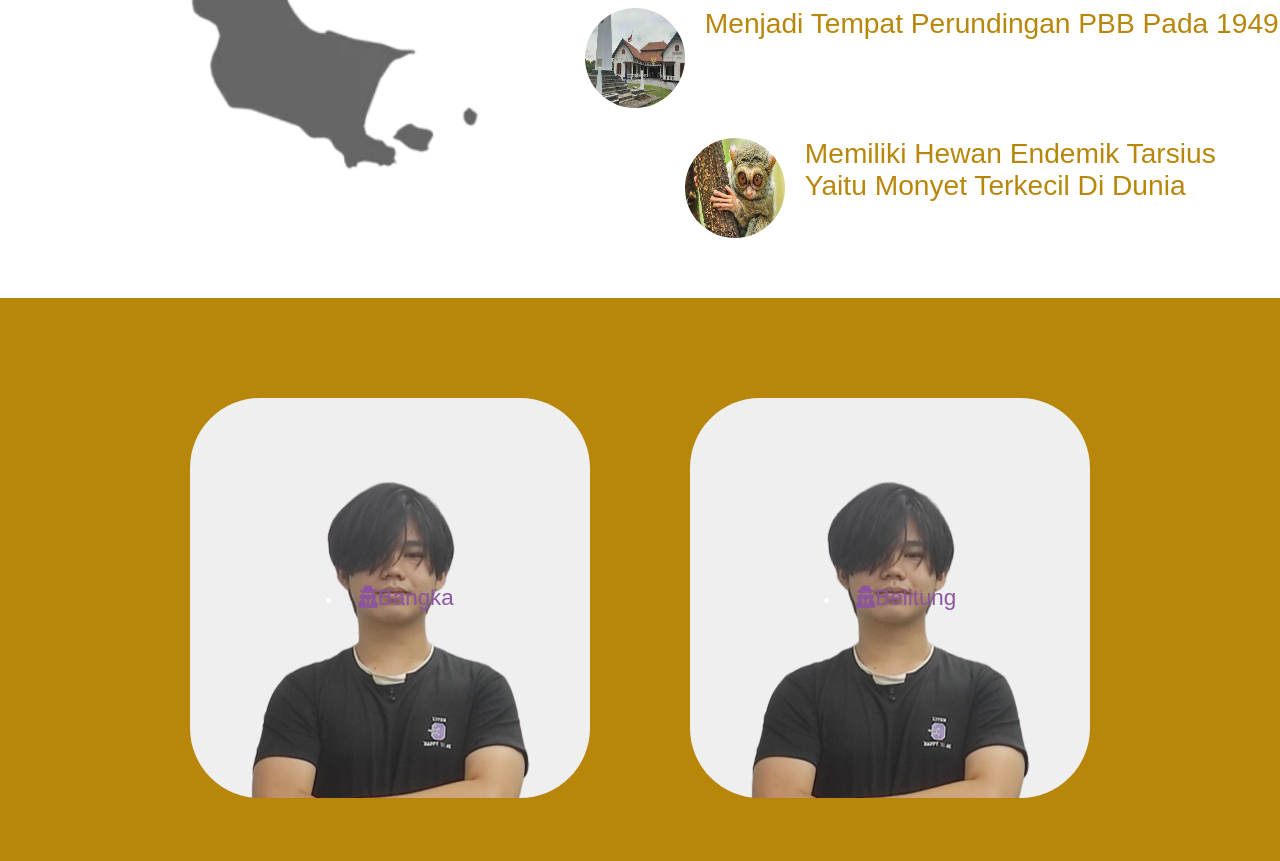
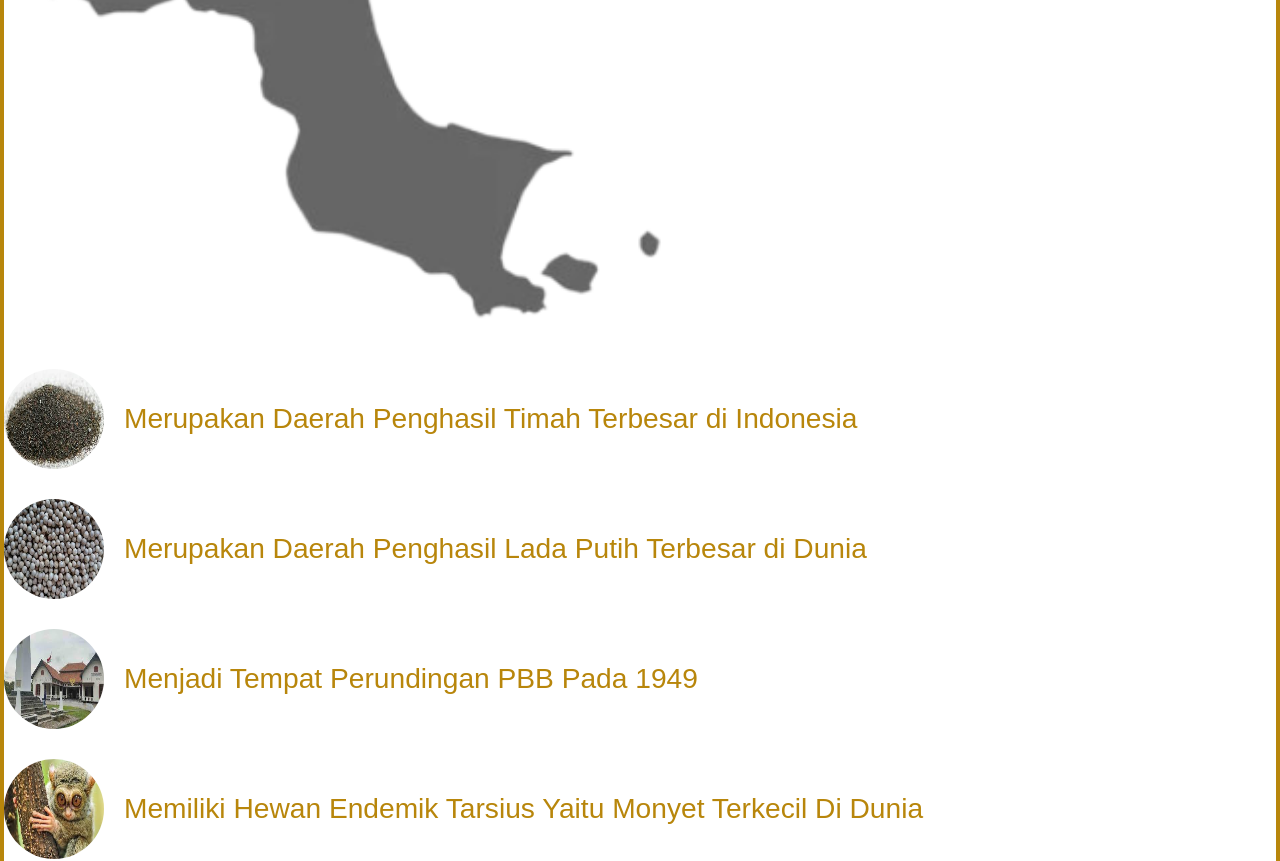
Before and after one commit to ptikelompok8/UAS, a React (Create React App) app: page / in a window 1280 px wide. Shown: the part 1780-2641 px from the top of the page. Built offline with nearby package versions, Linux system fonts and the light colour scheme; no server answers; a web font is replaced by a local one.

Commit message:
Update HomeStyle.css

```diff
--- a/src/routes/HomeStyle.css
+++ b/src/routes/HomeStyle.css
@@ -5,7 +5,7 @@
     top: 50%;
     left: 50%;
     transform: translate(-50%, -50%);
-    z-index: 1
+    z-index: 1;
 }
 
 .content {
@@ -36,74 +36,75 @@
     z-index: 0;
 }
 
-.Home{
+.Home {
     background-color: darkgoldenrod;
 }
 
-.ContentTwo{
+.ContentTwo {
     margin-top: 50px;
     justify-content: center;
     display: flex;
 }
 
-.ContentTwo button{
+.ContentTwo button {
     margin: 50px;
-    height: 400px;
+    height: 300px;
     width: 400px;
-    background-image: url('../image/davin.png');
+    background-image: url('../img/BelitungBG.jpg');
     background-position: center;
     border-radius: 70px;
     cursor: pointer;
     transition: transform 0.3s ease, width 0.3s ease, height 0.3s ease;
-    border : transparent;
+    border: transparent;
+    margin-bottom: 0;
+    margin-top: 100px;
 }
 
-.ContentTwo button:hover{
+.ContentTwo button:hover {
     transform: scale(1.1);
     transition: transform 0.3s ease, width 0.3s ease, height 0.3s ease;
 }
 
-.ContentThree{
+.ContentThree {
     display: flex;
     width: 100%;
     transition: 2s;
     margin-top: 50px;
 }
 
-.ContentThree img{
+.ContentThree img {
     width: 100%;
     border-radius: 50px;
-
 }
 
-.ContentTri{
+.ContentTri {
     width: 800px;
     margin: auto;
     border-radius: 10px;
     overflow: hidden;
 }
 
-#slide-1:target ~ .ContentThree{
+#slide-1:target ~ .ContentThree {
     margin-left: 0px;
 }
 
-#slide-2:target ~ .ContentThree{
+#slide-2:target ~ .ContentThree {
     margin-left: -100%;
 }
 
-#slide-3:target ~ .ContentThree{
+#slide-3:target ~ .ContentThree {
     margin-left: -200%;
 }
 
-#slide-4:target ~ .ContentThree{
+#slide-4:target ~ .ContentThree {
     margin-left: -300%;
 }
 
-#slide-5:target ~ .ContentThree{
+#slide-5:target ~ .ContentThree {
     margin-left: -400%;
 }
 
-.navi a{
+.navi a {
     display: inline-block;
     height: 25px;
     width: 25px;
@@ -113,11 +114,11 @@
     margin: 3px;
 }
 
-.navi a:hover{
+.navi a:hover {
     background-color: yellow;
 }
 
-.navi{
+.navi {
     position: absolute;
     margin-left: auto;
     margin-right: auto;
@@ -127,25 +128,15 @@
     margin-top: -50px;
 }
 
-@media only screen and (max-width: 768px){
-    .ContentTri{
-        width : 90%;
-    }
-}
-
-body{
-    background-color: darkblue;
-
-}
-
-.ContentFour{
+.ContentFour {
     background-color: white;
     padding-top: 30px;
     padding-bottom: 30px;
     margin-top: 50px;
     text-align: left;
 }
-.ContentFive{
+
+.ContentFive {
     background-color: white;
     padding-top: 30px;
     padding-bottom: 30px;
@@ -153,59 +144,48 @@ body{
     text-align: right;
 }
 
-.Tahu{
+.Tahu {
     left: 0;
 }
 
-.FaktaBangka{
+.FaktaBangka {
     font-size: 0.8rem;
     color: darkgoldenrod;
 }
 
-.BangkaImg{
+.BangkaImg {
     margin-left: 30px;
     width: 50%;
     height: 50%;
     margin-top: 50px;
 }
 
-.Bangkaa{
+.Bangkaa {
     display: flex;
+    flex-wrap: wrap;
 }
 
-.Timah{
-    display : flex;
-    margin-left: -100px;
+.Timah,
+.Lada,
+.Tarsius,
+.PBB {
+    display: flex;
     margin-bottom: 30px;
-
+    align-items: center;
+    flex-wrap: wrap;
 }
 
-.Lada{
-    display: flex;
-    margin-bottom: 30px;
-}
-
-.Tarsius{
-    display: flex;
-    margin-left: 200px;
-    margin-bottom: 30px;
-}
-
-.PBB{
-    display: flex;
-    margin-left: 100px;
-    margin-bottom: 30px;
-}
-
-.TimahImg, .LadaImg, .TarsiusImg, .PBBImg{
+.TimahImg,
+.LadaImg,
+.TarsiusImg,
+.PBBImg {
     margin-right: 20px;
     border-radius: 150px;
     width: 100px;
     height: 100px;
 }
 
-
-.FaktaBelitung{
+.FaktaBelitung {
     font-size: 0.8rem;
     color: darkgoldenrod;
 }
@@ -214,41 +194,102 @@ body{
     order: 2;
     width: 50%;
     height: auto;
-  }
+}
 
 .Belitungg {
     display: flex;
+    flex-wrap: wrap;
+    justify-content: flex-end;
 }
 
-
-.Lempah{
-    display : flex;
-    margin-right: 50px;
-    margin-bottom: 30px;
-
+.Belitungg > * {
+    margin-left: auto;
 }
 
-.Martabak{
+.Lempah,
+.Martabak,
+.Pantai,
+.Laskar {
     display: flex;
-    margin-right: 100px;
     margin-bottom: 30px;
+    align-items: center;
+    flex-wrap: wrap;
 }
 
-.Pantai{
-    display: flex;
-    margin-right: 150px;
-    margin-bottom: 30px;
-}
-
-.Laskar{
-    display: flex;
-    margin-right: 200px;
-    margin-bottom: 30px;
-}
-
-.LempahImg, .MartabakImg, .PantaiImg, .LaskarImg{
+.LempahImg,
+.MartabakImg,
+.PantaiImg,
+.LaskarImg {
     margin-right: 20px;
     border-radius: 150px;
     width: 100px;
     height: 100px;
+    right: 0;
+    left: 0;
 }
+
+
+@media only screen and (max-width: 768px) {
+    .ContentTri {
+        width: 90%;
+    }
+
+    .ContentTwo {
+        flex-direction: column;
+        align-items: center;
+    }
+
+    .ContentTwo button {
+        width: 80%;
+        height: auto;
+        margin: 20px 0;
+    }
+
+    .Name {
+        font-size: 2rem;
+        top: 20%;
+    }
+
+    .ContentFour, .ContentFive {
+        text-align: center;
+    }
+
+    .BangkaImg, .BelitungImg {
+        width: 100%;
+        height: auto;
+        margin: 20px 0;
+    }
+
+    .Bangkaa, .Belitungg {
+        flex-direction: column;
+        align-items: center;
+    }
+
+    .FaktaBangka div, .FaktaBelitung div {
+        margin: 20px 0;
+    }
+
+    .Name {
+        font-size: 3rem;
+        top: 300px;
+    }
+
+    .LempahImg{
+        margin-right: 0;
+    }
+
+    .Lempah h1{
+        font-size: 1.5rem;
+        text-align: right;
+    }
+
+}
+
+@media only screen and (max-width: 480px) {
+
+    .ContentTwo button {
+        width: 100%;
+        margin: 10px 0;
+    }
+
+}
```
